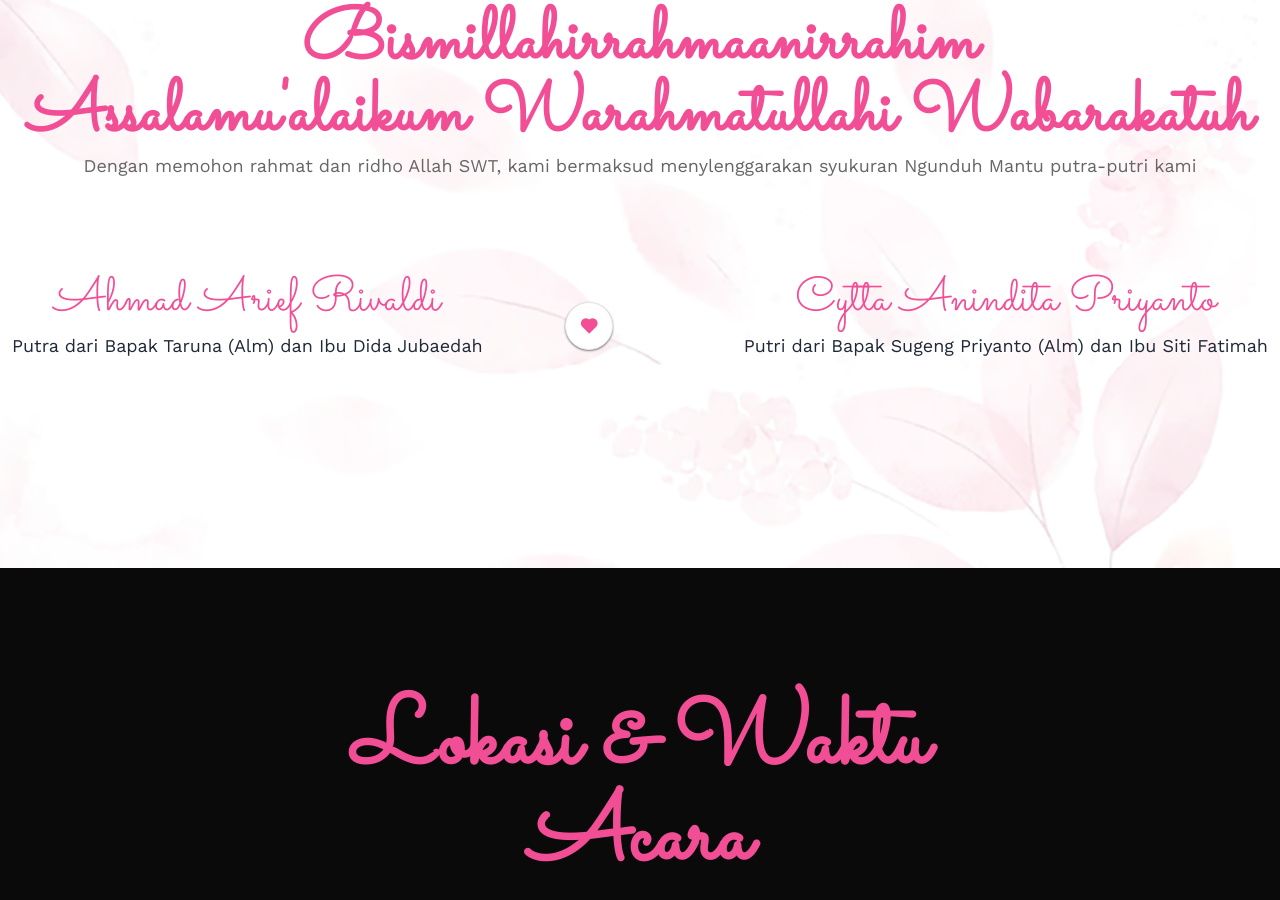
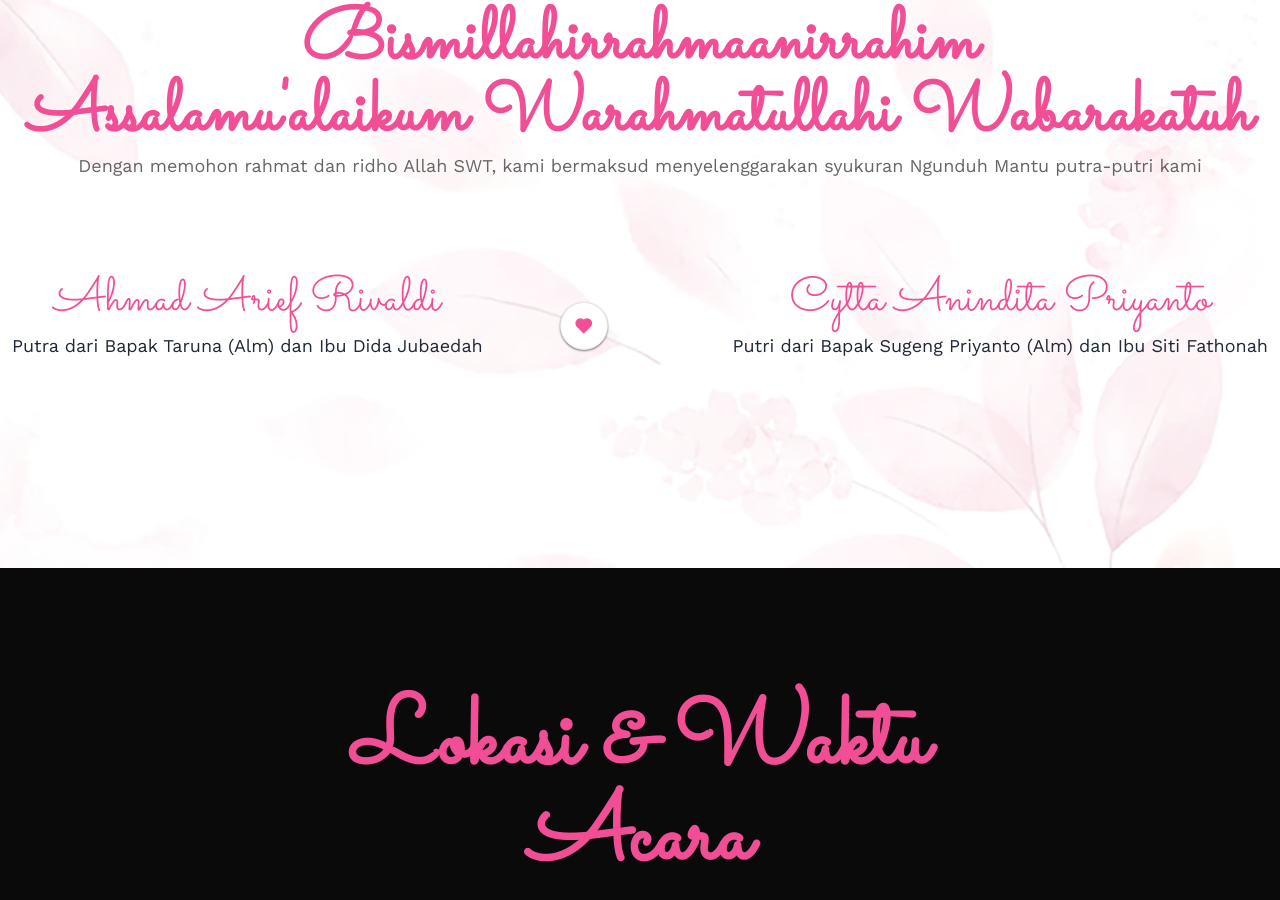
Before and after one commit to taufikmuhamadramadhan/munduh-mantu, a website: page index.html in a window 1280 px wide. Shown: the part 1028-1928 px from the top of the page. Drawn offline with nearby package versions, Linux system fonts and the light colour scheme; some packages are replaced by stand-ins of ours; a script that the page names is missing.

Commit message:
fix again

```diff
--- a/index.html
+++ b/index.html
@@ -117,7 +117,7 @@
                         Assalamu'alaikum Warahmatullahi Wabarakatuh</h2>
 
                     <p class="text-sm sm:text-base md:text-lg text-[#666]"> Dengan memohon rahmat dan ridho Allah SWT,
-                        kami bermaksud menylenggarakan syukuran Ngunduh Mantu putra-putri kami</p>
+                        kami bermaksud menyelenggarakan syukuran Ngunduh Mantu putra-putri kami</p>
                 </div>
             </div>
 
@@ -147,7 +147,7 @@
                             <p class="text-sm sm:text-base md:text-lg mb-2 md:mb-4">Putri dari Bapak Sugeng Priyanto
                                 (Alm) dan
                                 Ibu
-                                Siti Fatimah
+                                Siti Fathonah
                             </p>
                         </div>
                     </div>
```
